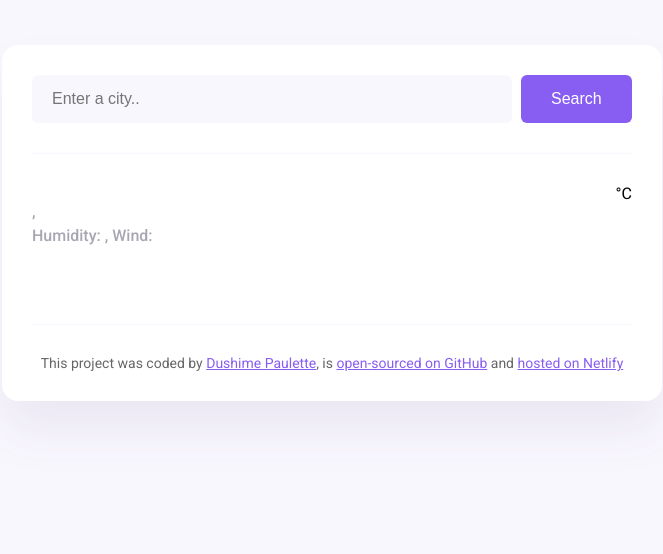
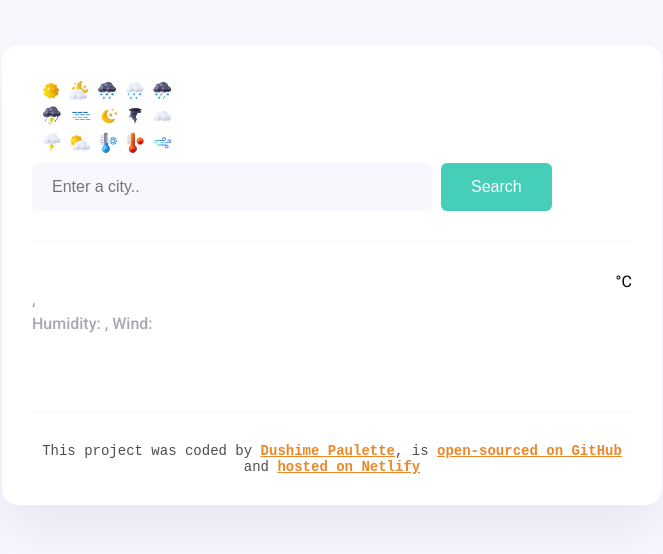
Before and after one commit to paulette920/weather-app-with-forecast, a plain HTML site: page index.html in a window 1280 px wide. Shown: the whole page, without its empty margins (308-971 px from the left). Drawn offline with nearby package versions, Linux system fonts and the light colour scheme; no server answers.

Commit message:
chnaged some css colors and finalized my project

```diff
--- a/index.html
+++ b/index.html
@@ -16,6 +16,7 @@
   <body>
     <div class="weather-app">
       <header>
+        <img src="meteo.jpg" alt="weather image" class="image" />
         <form class="search-form" id="search-form">
           <input
             type="search"
--- a/src/style.css
+++ b/src/style.css
@@ -4,7 +4,8 @@ body {
 }
 
 a {
-  color: #885df1;
+  color: #ea872a;
+  font-weight: 900;
 }
 
 .weather-app {
@@ -20,18 +21,22 @@ header {
   border-bottom: 1px solid #f9f7fe;
   padding: 0 0 30px 0;
 }
-
+.image {
+  width: 150px;
+  display: 15px;
+  padding: ;
+}
 .search-form-input {
   background-color: #f9f7fe;
   border: none;
   border-radius: 6px;
-  width: 80%;
+  width: 400px;
   font-size: 16px;
   padding: 15px 20px;
 }
 
 .search-form-button {
-  background: #885df1;
+  background: #45cfb8;
   padding: 15px 30px;
   border: none;
   font-size: 16px;
@@ -39,7 +44,6 @@ header {
   border-radius: 6px;
   color: white;
 }
-
 main {
   padding: 30px 0;
 }
@@ -120,5 +124,6 @@ footer {
   padding: 30px 0 0 0;
   text-align: center;
   font-size: 14px;
-  color: rgba(0, 0, 0, 0.6);
+  color: rgba(0, 0, 0, 0.7);
+  font-family: PT Mono, monospace;
 }
```
Also changed, not shown: meteo.jpg (added).
